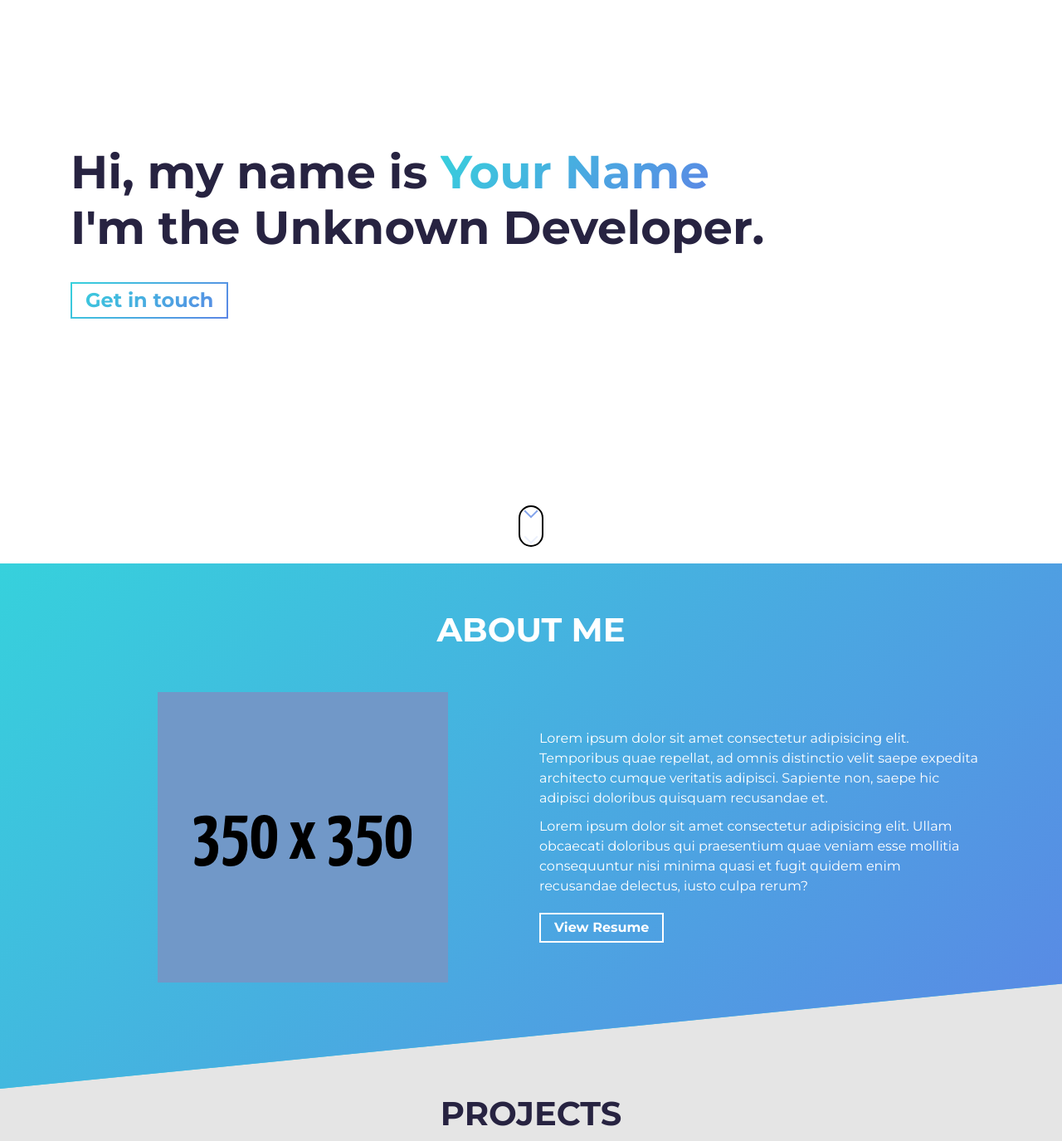
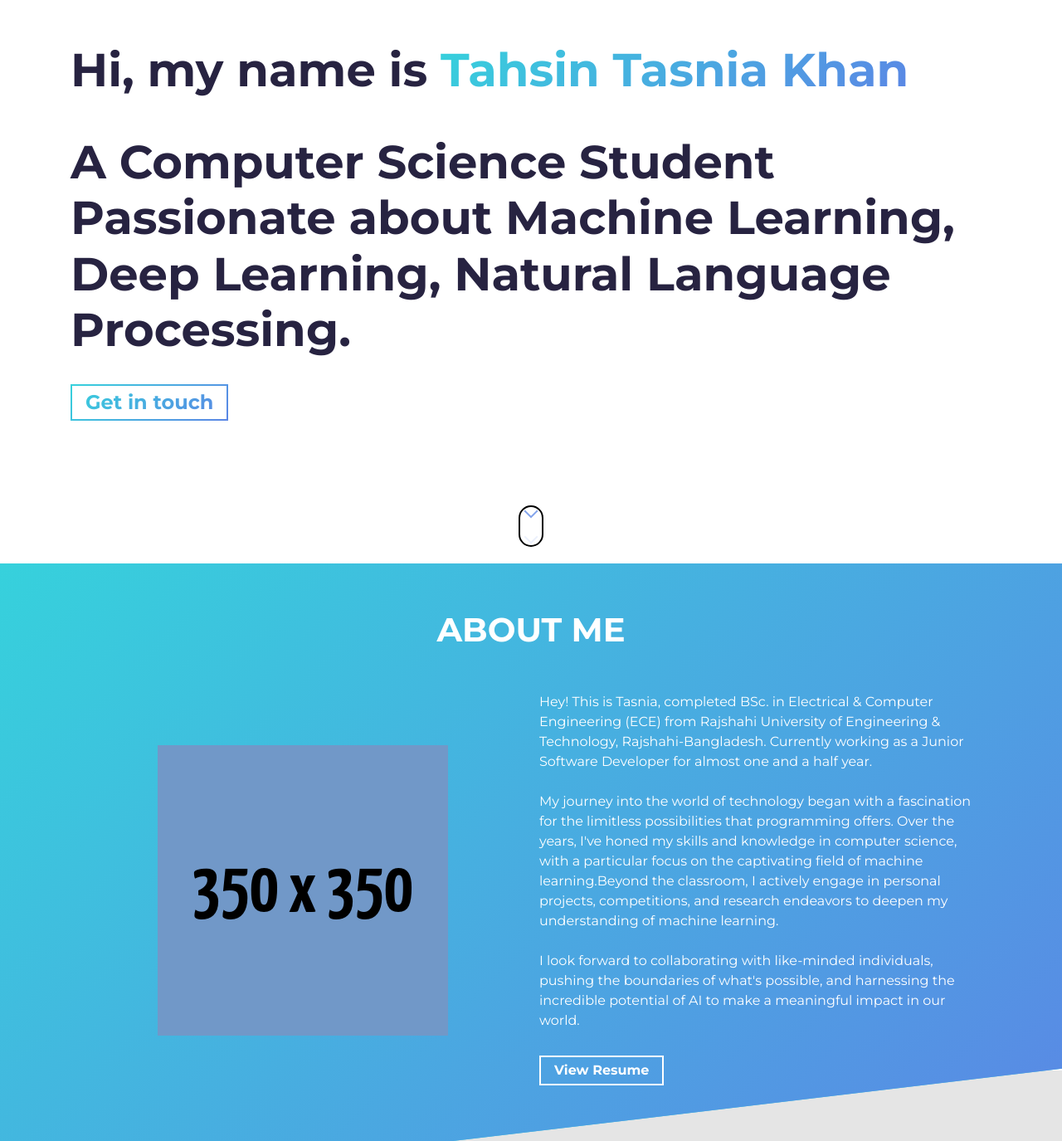
Before and after one commit to tasnia87/tasnia-portfolio, a plain HTML site: page index.html in a window 1280 px wide. Shown: the part 121-1496 px from the top of the page at 83% size. Drawn offline with Linux system fonts and the light colour scheme.

Commit message:
my portfolio updated

```diff
--- a/index.html
+++ b/index.html
@@ -18,7 +18,7 @@ Have fun creating your portfolio on this template!!! -->
     <link rel="preconnect" href="https://cdnjs.cloudflare.com" />
 
     <!-- Title: add your Portfolio websites's title here -->
-    <title>[Your name here] | Developer</title>
+    <title>Tasnia Portfolio</title>
 
     <!-- Add some coding keywords below, Ex: (javascript, yourusername, etc) -->
     <meta name="keywords" content="[username], [name], skill" />
@@ -105,10 +105,11 @@ Have fun creating your portfolio on this template!!! -->
     <div id="hero">
       <section class="container">
         <h1 class="hero-title">
-          Hi, my name is <span class="text-color-main name">Your Name</span>
+          Hi, my name is <span class="text-color-main name">Tahsin Tasnia Khan</span></h1>
           <br />
-          I'm the Unknown Developer.
-        </h1>
+        <h4 class="hero-title">
+          A Computer Science Student Passionate about Machine Learning, Deep Learning, Natural Language Processing.
+        </h4>
         <p class="hero-cta">
           <a class="cta-btn cta-btn--hero" href="#about">Get in touch</a>
         </p>
@@ -135,16 +136,12 @@ Have fun creating your portfolio on this template!!! -->
           </div>
           <div class="about-wrapper__info">
             <p class="about-wrapper__info-text">
-              Lorem ipsum dolor sit amet consectetur adipisicing elit.
-              Temporibus quae repellat, ad omnis distinctio velit saepe expedita
-              architecto cumque veritatis adipisci. Sapiente non, saepe hic
-              adipisci doloribus quisquam recusandae et.
+              Hey! This is Tasnia, completed BSc. in Electrical & Computer Engineering (ECE) from Rajshahi University of Engineering & Technology, Rajshahi-Bangladesh. Currently working as a Junior Software Developer for almost one and a half year. </br>
+              </br>My journey into the world of technology began with a fascination for the limitless possibilities that programming offers. Over the years, I've honed my skills and knowledge in computer science, with a particular focus on the captivating field of machine learning.Beyond the classroom, I actively engage in personal projects, competitions, and research endeavors to deepen my understanding of machine learning.
+              </br></br>I look forward to collaborating with like-minded individuals, pushing the boundaries of what's possible, and harnessing the incredible potential of AI to make a meaningful impact in our world.
             </p>
             <p class="about-wrapper__info-text">
-              Lorem ipsum dolor sit amet consectetur adipisicing elit. Ullam
-              obcaecati doloribus qui praesentium quae veniam esse mollitia
-              consequuntur nisi minima quasi et fugit quidem enim recusandae
-              delectus, iusto culpa rerum?
+
             </p>
             <span class="about-wrapper__cta">
               <a href="#" class="cta-btn cta-btn--resume">View Resume</a>
--- a/style/sections/_hero.scss
+++ b/style/sections/_hero.scss
@@ -29,8 +29,8 @@
   }
 
   .hero-title {
-    font-size: 5.6rem;
-    font-weight: 700;
+    font-size: 4.6rem;
+    font-weight: 100;
     margin-bottom: 3.2rem;
     text-align: left;
     span {
```
Also changed, not shown: css/main.css.
